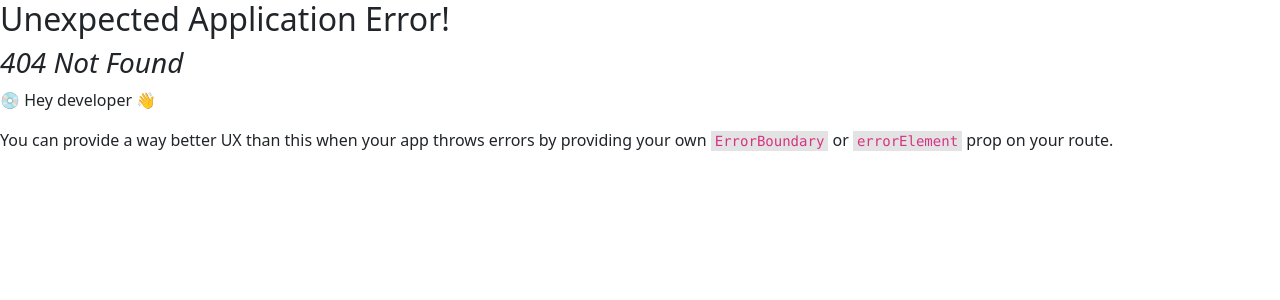
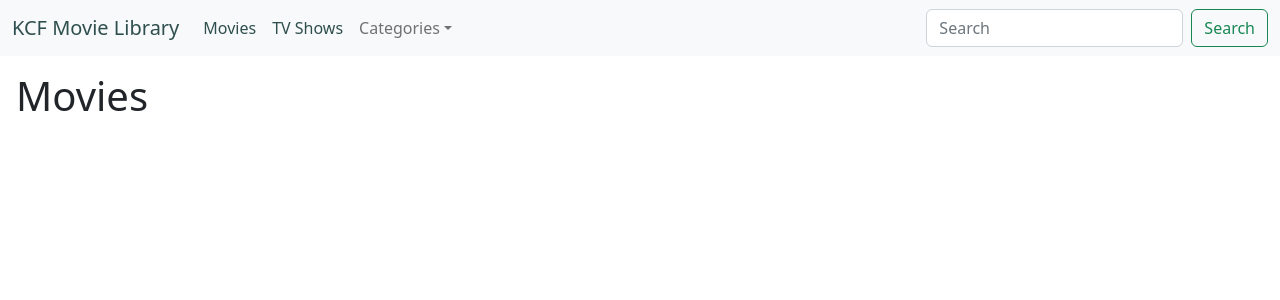
Before and after one commit to Sol256-dev/React-Capstone-Project, a React (Vite) app: page /movies in a window 1280 px wide. Before the commit this address had no page. Shown: the top 300 px of the page. Built offline with nearby package versions, Linux system fonts and the light colour scheme.

Commit message:
navigation bar edit

```diff
--- a/src/App.jsx
+++ b/src/App.jsx
@@ -1,4 +1,4 @@
-import MovieCard from "./components/MovieCard";
+import { Outlet } from "react-router-dom";
 import NavigationBar from "./components/NavigationBar";
 
 function App() {
@@ -6,7 +6,7 @@ function App() {
     <>
       <NavigationBar />
       <div className="main">
-        <MovieCard />
+        <Outlet/>
       </div>
     </>
   );
--- /dev/null
+++ b/src/components/ErrorPage.jsx
@@ -0,0 +1,23 @@
+import { useRouteError } from "react-router-dom";
+import Alert from "react-bootstrap/Alert";
+
+const ErrorPage = () => {
+  const error = useRouteError();
+    console.log(error);
+  return (
+    <>
+      <Alert variant="danger">
+        <Alert.Heading>{error.data}</Alert.Heading>
+        <p>
+          Error status: <h4>{error.status}</h4>
+        </p>
+        <hr />
+        <p className="mb-0">
+          {error.statusText}
+        </p>
+      </Alert>
+    </>
+  );
+};
+
+export default ErrorPage;
--- a/src/components/NavigationBar.jsx
+++ b/src/components/NavigationBar.jsx
@@ -4,12 +4,16 @@ import Form from "react-bootstrap/Form";
 import Nav from "react-bootstrap/Nav";
 import Navbar from "react-bootstrap/Navbar";
 import NavDropdown from "react-bootstrap/NavDropdown";
+import { Link } from "react-router-dom";
+import Movies from "../routes/Movies";
 
 const NavigationBar = () => {
   return (
     <Navbar bg="light" className="nav-bar" expand="lg">
       <Container fluid>
-        <Navbar.Brand href="#">KCF Movie Library</Navbar.Brand>
+        <Navbar.Brand>
+          <Link to="/">KCF Movie Library</Link>
+        </Navbar.Brand>
         <Navbar.Toggle aria-controls="navbarScroll" />
         <Navbar.Collapse id="navbarScroll">
           <Nav
@@ -17,18 +21,18 @@ const NavigationBar = () => {
             style={{ maxHeight: "100px" }}
             navbarScroll
           >
-            <Nav.Link href="#action1">Movies</Nav.Link>
-            <Nav.Link href="#action2">TV Shows</Nav.Link>
+            <Nav.Link>
+              <Link to="/movies">Movies</Link>
+            </Nav.Link>
+            <Nav.Link ><Link to="/tvshows">TV Shows</Link></Nav.Link>
             <NavDropdown title="Categories" id="navbarScrollingDropdown">
-              <NavDropdown.Item href="#action3">Action</NavDropdown.Item>
-              <NavDropdown.Item href="#action3">Comedy</NavDropdown.Item>
-              <NavDropdown.Item href="#action3">Horror</NavDropdown.Item>
-              <NavDropdown.Item href="#action4">
-                Thriller
-              </NavDropdown.Item>
+              <NavDropdown.Item ><Link to="/action">Action</Link></NavDropdown.Item>
+              <NavDropdown.Item ><Link to="/comedy">Comedy</Link></NavDropdown.Item>
+              <NavDropdown.Item ><Link to="/horror">Horror</Link></NavDropdown.Item>
+              <NavDropdown.Item ><Link to="/thriller">Thriller</Link></NavDropdown.Item>
               <NavDropdown.Divider />
               <NavDropdown.Item href="#action5">
-                Just for the kids
+                <Link to="/kids">Just for the kids</Link>
               </NavDropdown.Item>
             </NavDropdown>
           </Nav>
--- a/src/index.css
+++ b/src/index.css
@@ -1,5 +1,14 @@
-.nav-bar {
-    color: ghostwhite;
+a {
+    text-decoration: none;
+    color:darkslategray;
+}
+
+a:hover {
+    color:brown;
+}
+
+a:focus {
+    color: chocolate;
 }
 
 .main {
--- a/src/main.jsx
+++ b/src/main.jsx
@@ -4,12 +4,45 @@ import App from "./App";
 import "bootstrap/dist/css/bootstrap.min.css";
 import "bootstrap/dist/js/bootstrap.min.js";
 import { createBrowserRouter, RouterProvider } from "react-router-dom";
-import "./index.css"
+import "./index.css";
+import ErrorPage from "./components/ErrorPage";
+import Movies from "./routes/Movies";
 
 const router = createBrowserRouter([
   {
     path: "/",
     element: <App />,
+    errorElement: <ErrorPage />,
+    children: [
+      {
+        path: "/movies",
+        element: <Movies />,
+      },
+      {
+        path: "/tvshows",
+        element: <h1>TV Shows</h1>,
+      },
+      {
+        path: "/action",
+        element: <h1>action</h1>,
+      },
+      {
+        path: "/comedy",
+        element: <h1>comedy</h1>,
+      },
+      {
+        path: "/horror",
+        element: <h1>horror</h1>,
+      },
+      {
+        path: "/thriller",
+        element: <h1>thriller</h1>,
+      },
+      {
+        path: "/kids",
+        element: <h1>Just for kids</h1>,
+      },
+    ],
   },
 ]);
 
--- /dev/null
+++ b/src/routes/Movies.jsx
@@ -0,0 +1,9 @@
+const Movies = () => {
+  return (
+    <>
+      <h1>Movies</h1>
+    </>
+  );
+};
+
+export default Movies;
```
